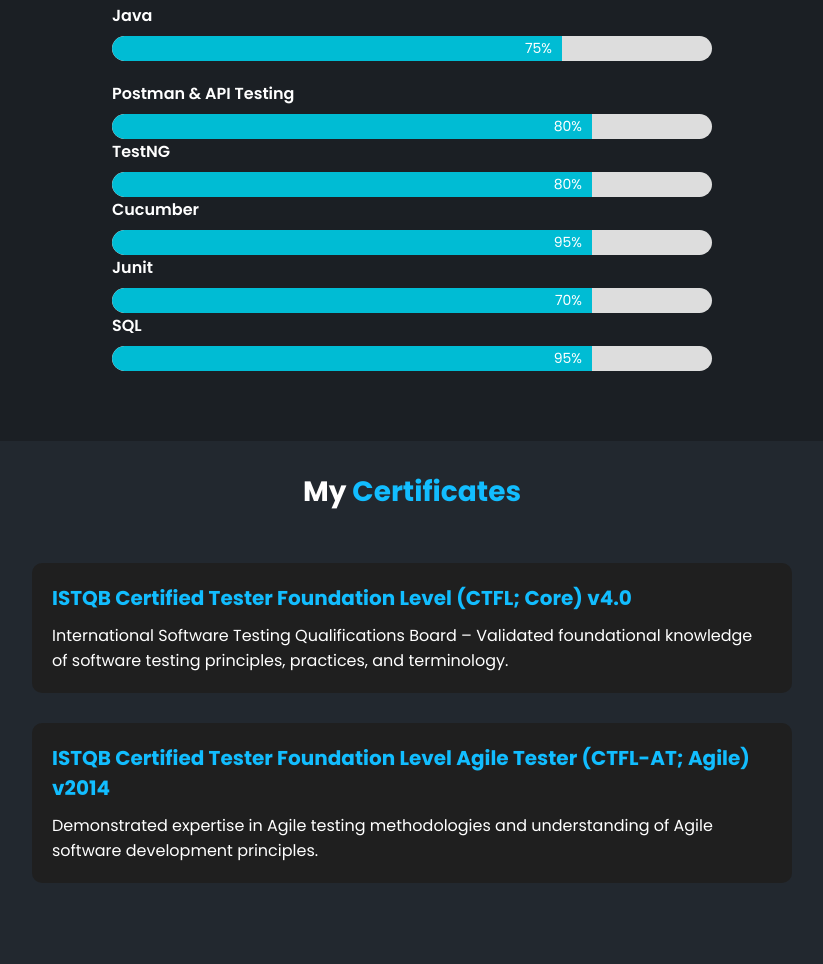
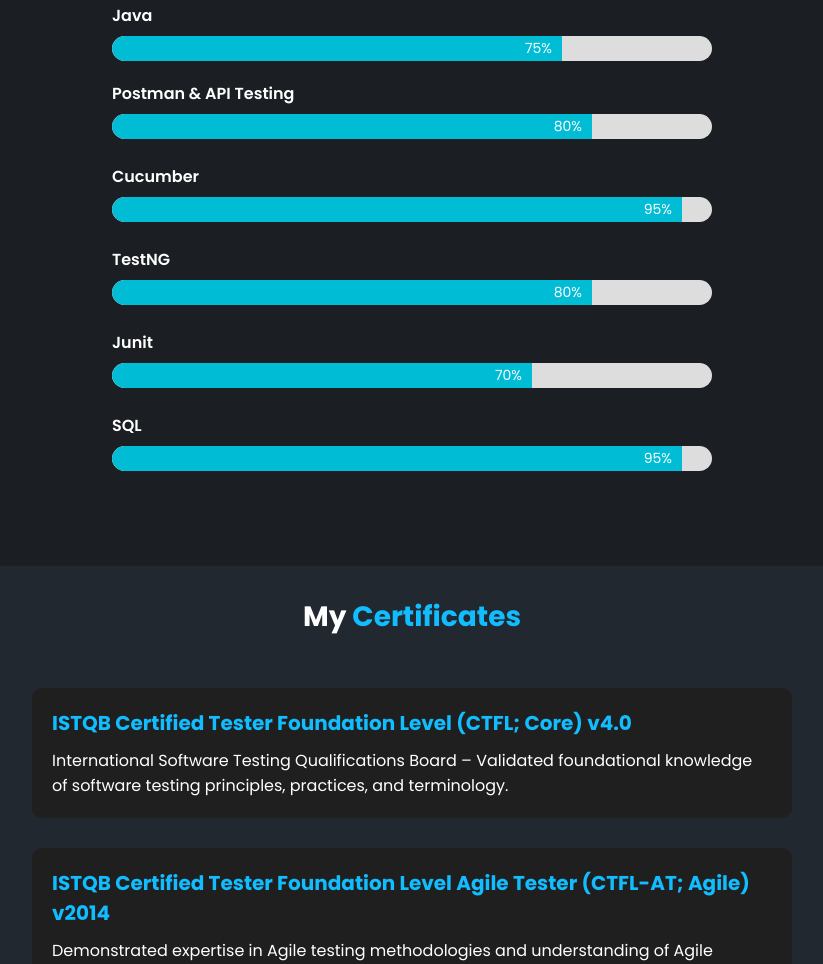
Before and after one commit to ParameeDilanka/My-Portfolio, a plain HTML site: page index.html in a window 1280 px wide. Shown: the part 1389-2353 px from the top of the page, without its empty margins (228-1051 px from the left). Drawn offline with Linux system fonts and the light colour scheme.

Commit message:
Change Styles

```diff
--- a/index.html
+++ b/index.html
@@ -294,31 +294,33 @@ In this portfolio, you’ll find some of the key projects I've contributed to—
             <span>Postman & API Testing</span>
             <div class="progress-bar">
                 <div class="progress" style="width: 80%;">80%</div>
-        </div>
+        </div> </br>
+
+		<div class="skill">
+            <span>Cucumber</span>
+            <div class="progress-bar">
+                <div class="progress" style="width: 95%;">95%</div>
+        </div> </br>
 
 		<div class="skill">
             <span>TestNG</span>
             <div class="progress-bar">
                 <div class="progress" style="width: 80%;">80%</div>
-        </div>
+        </div>  </br>
 
-		<div class="skill">
-            <span>Cucumber</span>
-            <div class="progress-bar">
-                <div class="progress" style="width: 80%;">95%</div>
-        </div>
+
 
 		<div class="skill">
             <span>Junit</span>
             <div class="progress-bar">
-                <div class="progress" style="width: 80%;">70%</div>
-        </div>
+                <div class="progress" style="width: 70%;">70%</div>
+        </div> </br>
 
 		<div class="skill">
             <span>SQL</span>
             <div class="progress-bar">
-                <div class="progress" style="width: 80%;">95%</div>
-            </div>
+                <div class="progress" style="width: 95%;">95%</div>
+            </div></br>
         </div>
         </div>
     </div>
```
